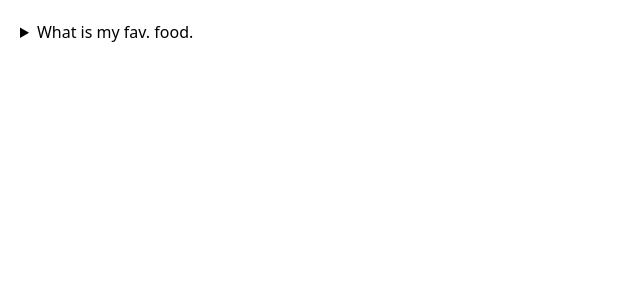
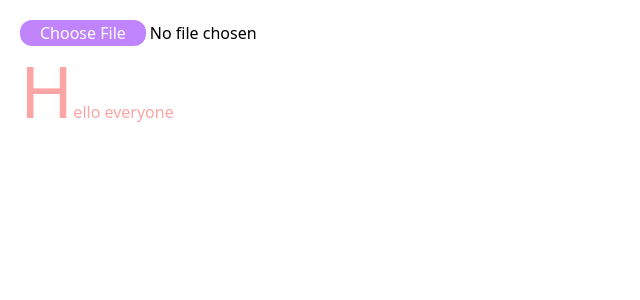
Before and after one commit to kimgorok/carrot-marcket, a Next.js app: page / in a window 1280 px wide. Shown: the top 300 px of the page, without its empty margins (0-640 px from the left). Built offline with nearby package versions, Linux system fonts and the light colour scheme.

Commit message:
FileHover

```diff
--- a/pages/index.tsx
+++ b/pages/index.tsx
@@ -3,14 +3,13 @@ import type { NextPage } from "next";
 const Home: NextPage = () => {
   return (
     <div className="flex flex-col space-y-2 p-5">
-      <details className=" open:text-white open:bg-indigo-400">
-        <summary className="select-none cursor-pointer">
-          What is my fav. food.
-        </summary>
-        <span className="selection:bg-indigo-500 selection:text-white">
-          김치
-        </span>
-      </details>
+      <input
+        type="file"
+        className="file:cursor-pointer file:hover:text-purple-400 file:hover:bg-white file:hover:border-purple-400 file:hover:border-2  file:transition-colors file:border-0 file:rounded-xl file:px-5 file:text-white file:bg-purple-400"
+      />
+      <p className="first-letter:text-7xl first-letter:hover:text-purple-400 first-line:text-red-300">
+        Hello everyone
+      </p>
     </div>
   );
 };
```
